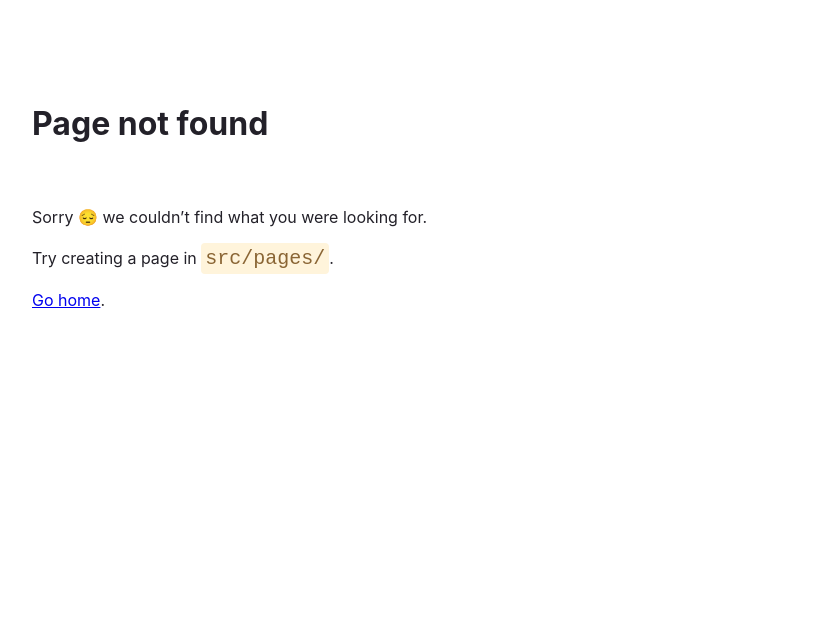
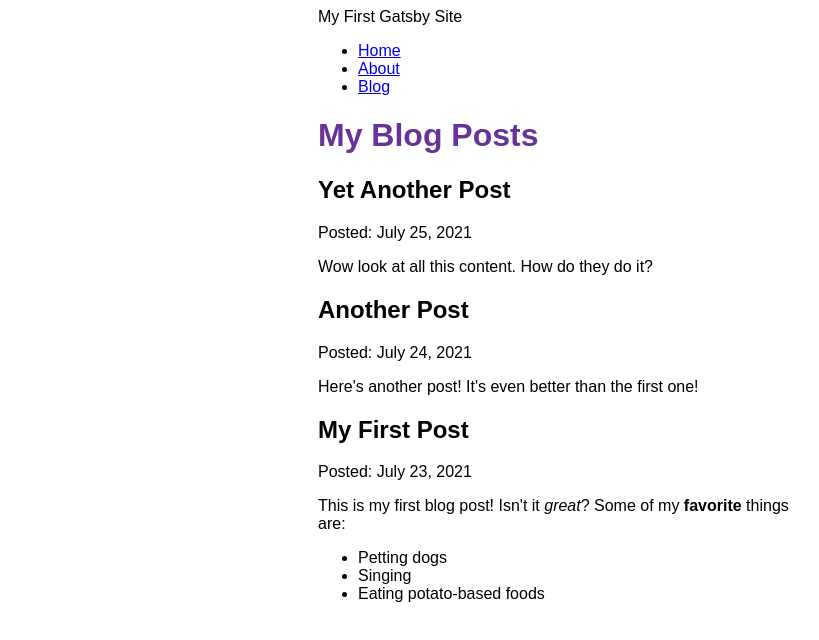
Before and after one commit to amcneill-mxm/my-first-gatsby-site, a Gatsby site: page /blog in a window 1280 px wide. Before the commit this address had no page. Shown: the whole page, without its empty margins (72-891 px from the left). Built offline with nearby package versions, Linux system fonts and the light colour scheme; Gatsby itself is replaced by a stand-in of ours.

Commit message:
Finished Gatsby Tutorial Part 5

```diff
--- /dev/null
+++ b/blog/firstpost.mdx
@@ -0,0 +1,9 @@
+---
+title: "My First Post"
+date: "2021-07-23"
+---
+This is my first blog post! Isn't it *great*?
+Some of my **favorite** things are:
+* Petting dogs
+* Singing
+* Eating potato-based foods
--- /dev/null
+++ b/blog/lastpost.mdx
@@ -0,0 +1,5 @@
+---
+title: "Yet Another Post"
+date: "2021-07-25"
+---
+Wow look at all this content. How do they do it?
--- /dev/null
+++ b/blog/secondpost.mdx
@@ -0,0 +1,5 @@
+---
+title: "Another Post"
+date: "2021-07-24"
+---
+Here's another post! It's even better than the first one!
--- a/gatsby-config.js
+++ b/gatsby-config.js
@@ -3,5 +3,15 @@
     siteUrl: "https://www.yourdomain.tld",
     title: "My First Gatsby Site",
   },
-  plugins: [],
+  plugins: ["gatsby-plugin-image",
+  "gatsby-plugin-sharp",
+  {
+    resolve: "gatsby-source-filesystem",
+    options: {
+      name: `blog`,
+      path: `${__dirname}/blog`,
+    }
+  },
+  "gatsby-plugin-mdx",
+],
 };
--- a/package.json
+++ b/package.json
@@ -14,7 +14,13 @@
     "clean": "gatsby clean"
   },
   "dependencies": {
+    "@mdx-js/mdx": "^1.6.22",
+    "@mdx-js/react": "^1.6.22",
     "gatsby": "^4.4.0",
+    "gatsby-plugin-image": "^2.4.0",
+    "gatsby-plugin-mdx": "^3.4.0",
+    "gatsby-plugin-sharp": "^4.4.0",
+    "gatsby-source-filesystem": "^4.4.0",
     "react": "^17.0.1",
     "react-dom": "^17.0.1"
   }
--- a/src/components/layout.js
+++ b/src/components/layout.js
@@ -1,16 +1,28 @@
 import * as React from 'react'
-import {Link} from 'gatsby'
-import { container,
+import {Link, useStaticQuery, graphql} from 'gatsby'
+import { container, siteTitle,
 heading, navLinks, navLinkItem, navLinkText } from './layout.module.css'
 
 const Layout = ({pageTitle, children}) => {
+    const data = useStaticQuery(graphql`
+    query {
+      site {
+        siteMetadata {
+          title
+        }
+      }
+    }
+  `)
+
     return(
         <div className={container}>
-            <title>{pageTitle}</title>
+            <title>{pageTitle} | {data.site.siteMetadata.title}</title>
+            <header className={siteTitle}>{data.site.siteMetadata.title}</header>
             <nav>
                 <ul className={navLinks}>
                     <li className={navLinkItem}><Link to="/" className={navLinkText}>Home</Link></li>
                     <li className={navLinkItem}><Link to="/about" className={navLinkText}>About</Link></li>
+                    <li className={navLinkItem}><Link to="/blog" className={navLinkText}>Blog</Link></li>
                 </ul>
             </nav>
             <main>
--- a/src/components/layout.module.css
+++ b/src/components/layout.module.css
@@ -21,3 +21,10 @@
 .nav-link-text{
     color: black;
 }
+
+.site-title{
+    font-size: 3rem;
+    color: gray;
+    font-weight: 700;
+    margin: 3rem 0;
+}
--- a/src/pages/about.js
+++ b/src/pages/about.js
@@ -1,5 +1,5 @@
 import * as React from 'react'
-import {Link} from "gatsby"
+import { Link } from "gatsby"
 import Layout from '../components/layout'
 
 const about = () => {
--- /dev/null
+++ b/src/pages/blog.js
@@ -0,0 +1,37 @@
+import * as React from "react"
+import Layout from '../components/layout'
+import { graphql } from "gatsby"
+import { MDXRenderer } from 'gatsby-plugin-mdx'
+
+const BlogPage = ({data}) => {
+    return(
+        <Layout pageTitle="My Blog Posts">
+            {
+        data.allMdx.nodes.map((node) => (
+          <article key={node.id}>
+            <h2>{node.frontmatter.title}</h2>
+            <p>Posted: {node.frontmatter.date}</p>
+            <MDXRenderer>
+              {node.body}
+            </MDXRenderer>
+          </article>
+        ))
+      }
+        </Layout>
+    )
+}
+
+export const query = graphql`
+query MyQuery {
+    allMdx(sort: {fields: frontmatter___date, order: DESC}) {
+      nodes {
+        frontmatter {
+          date(formatString: "MMMM D, YYYY")
+          title
+        }
+        id
+        body
+      }
+    }
+  }`
+export default BlogPage
--- a/src/pages/index.js
+++ b/src/pages/index.js
@@ -1,12 +1,17 @@
 import * as React from "react"
 import {Link} from "gatsby"
 import Layout from '../components/layout'
+import { StaticImage } from "gatsby-plugin-image"
 
 // markup
 const IndexPage = () => {
   return (
     <Layout pageTitle="Home Page">
       <p>I'm making this by following the Gatsby tutorial.</p>
+      <StaticImage
+        alt="Clifford, a reddish-brown pitbull, dozing in a bean bag chair"
+        src="../images/clifford.jpg"
+      />
     </Layout>
   )
 }
```
Also changed, not shown: src/images/clifford.jpg (added), 2 other files.
